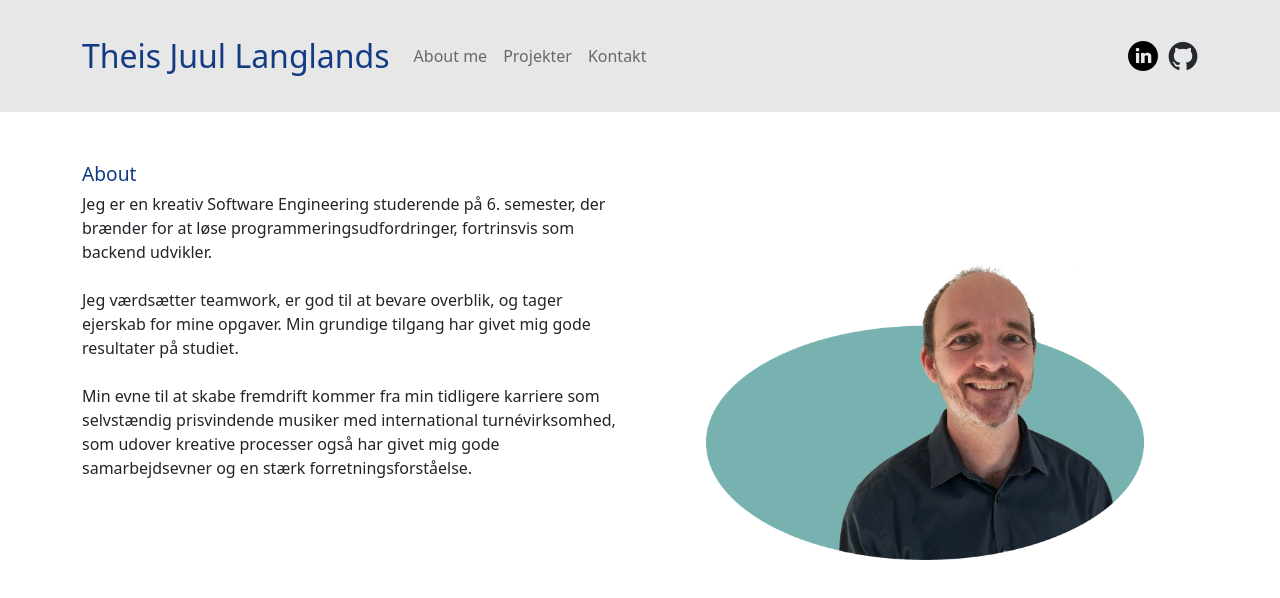
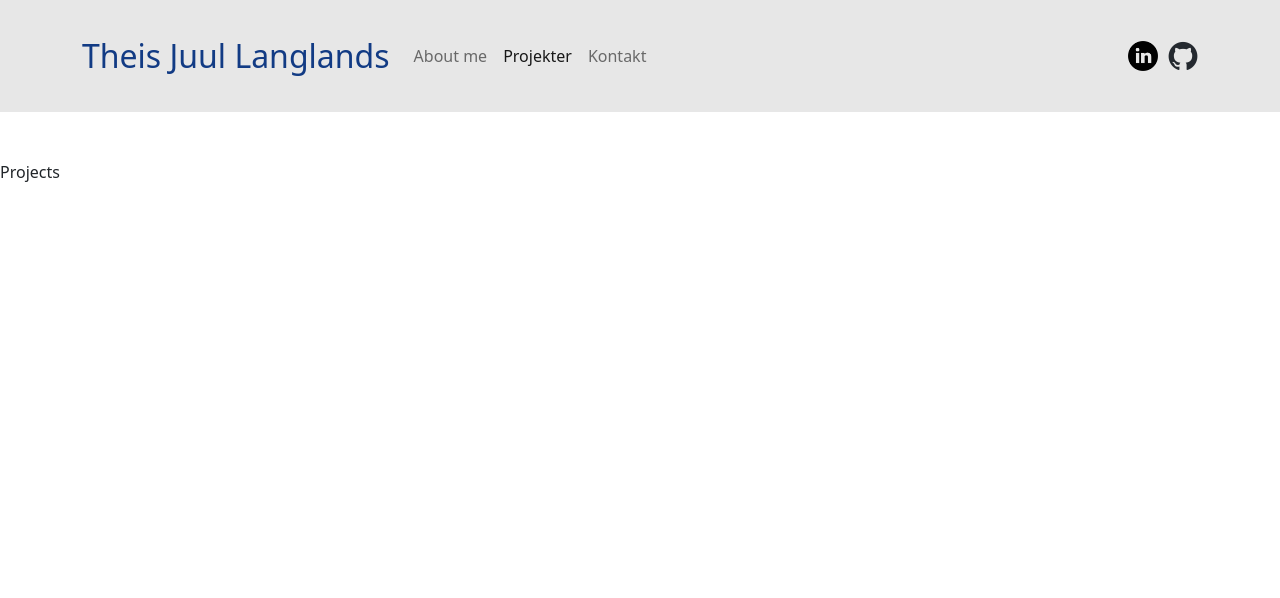
Before and after one commit to theislanglands/Portefolio, a React (Create React App) app: page /projects in a window 1280 px wide. Shown: the top 598 px of the page. Built offline with nearby package versions, Linux system fonts and the light colour scheme.

Commit message:
implement router

```diff
--- a/package.json
+++ b/package.json
@@ -10,6 +10,8 @@
     "react": "^18.2.0",
     "react-bootstrap": "^2.7.0",
     "react-dom": "^18.2.0",
+    "react-router-bootstrap": "^0.26.2",
+    "react-router-dom": "^6.6.2",
     "react-scripts": "5.0.1",
     "web-vitals": "^2.1.4"
   },
--- a/src/App.js
+++ b/src/App.js
@@ -1,14 +1,24 @@
 import './App.css';
-// import NavigationComponent from './components/navbar/NavigationComponent';
-// import About from './components/about/About';
 import 'bootstrap/dist/css/bootstrap.min.css';
+
+import { BrowserRouter, Routes, Route } from "react-router-dom";
+
+import Layout from './pages/Layout';
 import Home from './pages/Home';
+import Projects from './pages/Projects';
+import Contact from './pages/Contact';
 
 function App() {
   return (
-    <div className="App">
-      <Home></Home>
-    </div>
+    <BrowserRouter>
+    <Routes>
+      <Route path="/" element={<Layout />}>
+        <Route index element={<Home />} />
+        <Route path="/projects" element={<Projects />} />
+        <Route path="/contact" element={<Contact />} />
+      </Route>
+    </Routes>
+  </BrowserRouter>
   );
 }
 
--- a/src/components/about/About.js
+++ b/src/components/about/About.js
@@ -5,7 +5,6 @@ import Col from 'react-bootstrap/Col'
 import './About.css'
 import Content from './about.json';
 import theis from '../../assets/Theis_oval.png';
-import github from '../../assets/github-mark.png';
 
 const About = () => {
   return (
--- a/src/components/navbar/NavigationComponent.js
+++ b/src/components/navbar/NavigationComponent.js
@@ -4,19 +4,31 @@ import Navbar from 'react-bootstrap/Navbar';
 import './NavigationComponent.css';
 import linkedIn from '../../assets/in_black.png';
 import github from '../../assets/github-mark.png';
+import {LinkContainer} from 'react-router-bootstrap'
+import { Outlet, Link } from "react-router-dom";
+
 
 function NavigationComponent() {
   return (
     <Navbar expand="lg" className="navigation">
       <Container>
-        <Navbar.Brand href="#home">Theis Juul Langlands</Navbar.Brand>
+
+        <Navbar.Brand>Theis Juul Langlands</Navbar.Brand>
         <Navbar.Toggle aria-controls="basic-navbar-nav" />
         <Navbar.Collapse id="basic-navbar-nav">
           <Nav className="me-auto">
-            <Nav.Link href="#home">About me</Nav.Link>
-            <Nav.Link href="#projects">Projekter</Nav.Link>
-            <Nav.Link href="#contact">Kontakt</Nav.Link>
+
+            <LinkContainer to="/">
+              <Nav.Link>About me</Nav.Link>
+            </LinkContainer>
+            <LinkContainer to="/projects">
+              <Nav.Link>Projekter</Nav.Link>
+            </LinkContainer>
+            <LinkContainer to="/contact">
+              <Nav.Link>Kontakt</Nav.Link>
+            </LinkContainer>
           </Nav>
+
           <div>
           <a href="#linkedin" target="_blank">
             <img className="links" src={linkedIn} alt='LinkedIn' width="30" height="30"/>
@@ -27,6 +39,7 @@ function NavigationComponent() {
           </div>
         </Navbar.Collapse>
       </Container>
+
     </Navbar>
   );
 }
--- a/src/pages/Home.js
+++ b/src/pages/Home.js
@@ -6,7 +6,6 @@ import About from '../components/about/About'
 const Home = () => {
   return (
     <div className="home">
-        <NavigationComponent></NavigationComponent>
         <About></About>
     </div>
   )
--- /dev/null
+++ b/src/pages/Layout.js
@@ -0,0 +1,18 @@
+import React from 'react'
+import NavigationComponent from '../components/navbar/NavigationComponent'
+import { Outlet, Link } from "react-router-dom";
+
+
+
+
+const Layout = () => {
+  return (
+    <div>
+    <NavigationComponent></NavigationComponent>
+    <Outlet />
+    </div>
+
+  );
+}
+
+export default Layout
```
Also changed, not shown: 1 other file (tests, documents, lock files or other folders).
